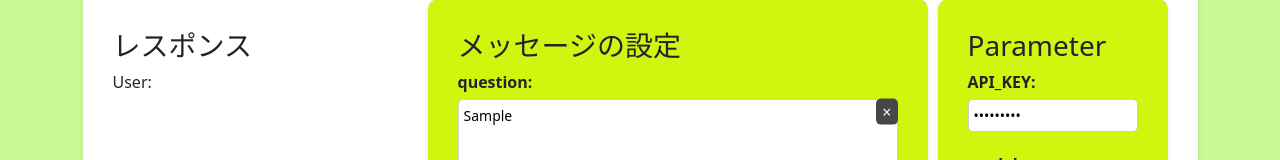
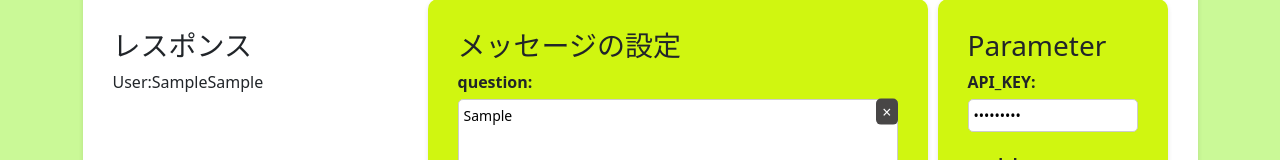
Before and after one commit to koinunopochi/chat-vue, a Vue app: page / in a window 1280 px wide. Both pictures are taken after typing "Sample", "Sample", "Sample123", "Sample", "Sample" into the empty fields and a click on the button "Submit". Shown: the part 210-370 px from the top of the page. Built offline with nearby package versions, Linux system fonts and the light colour scheme; no server answers.

Commit message:
messageを表示するチャット欄に、 ユーザ-メッセージとレスポンスメッセージを返すように変更。

```diff
--- a/src/components/Form/MainForm.vue
+++ b/src/components/Form/MainForm.vue
@@ -9,7 +9,7 @@ import { createWindow } from '/src/composables/ReturnWindow.js';
     <h2>Easy set up</h2>
     <div class="main">
       <div>
-        <ShowResponse :fetchedData="fetchedData"/>
+        <ShowResponse :fetchedData="fetchedData" :messages="msg"/>
       </div>
       <div>
         <SendMessage v-model:question="question" v-model:messages="messages" />
@@ -54,6 +54,7 @@ export default {
       frequency_penalty: 0,
 
       fetchedData: null,
+      msg: '',
     };
   },
   methods: {
@@ -79,7 +80,7 @@ export default {
         frequency_penalty: this.frequency_penalty,
         logit_bias: this.logit_bias,
       };
-
+      this.msg = postData.messages;
       console.log(postData);
 
       fetch('https://koinunopochi-api.onrender.com/api/text/judge', {
--- a/src/components/Form/ShowResponse.vue
+++ b/src/components/Form/ShowResponse.vue
@@ -1,35 +1,19 @@
 <template>
   <div class="response_group">
     <h3>レスポンス</h3>
-
-    <p>User:</p>
-    <!--TODO:fetchDataがなければ問題なく動作するが、あると動作しない fetcedDataだけであれば動作することから、propsでの受け取り方を特定の使用用に変更するか、ifでfetchedDataに中味がない場合はescapeするなどの処理を行う必要がある-->
-    <!-- propsの中味を複数のものに変更したが、requestがないとでたため、×-->
-    <!--エスケープ処理を実走する必要がある-->
-    <p>{{ fetchedData }}</p>
-    <span id="data">{{ value }}</span>
+    <span v-if="messages">User:{{ messages }}</span> <br>
+    <span v-if="fetchedData">assistant:{{ fetchedData.responses.messages[0].result.content }}</span>
   </div>
 </template>
 <script>
 export default {
   data() {
     return {
-      value: '',
+      fetchedData: null,
+      messages: '',
     };
   },
-  props: ['fetchedData'],
-  methods: {
-    //fetchedDataがない場合は、エスケープ処理を行う
-    escapeData() {
-      const spanElement = document.getElementById('data'); //この部分がエラーになる
-      if (spanElement) {
-        spanElement.textContent = 'New Value';
-      }
-      if (this.fetchedData == null) {
-        return;
-      }
-    },
-  },
+  props: ['fetchedData',"messages"],
 };
 </script>
 <style scoped>
```
